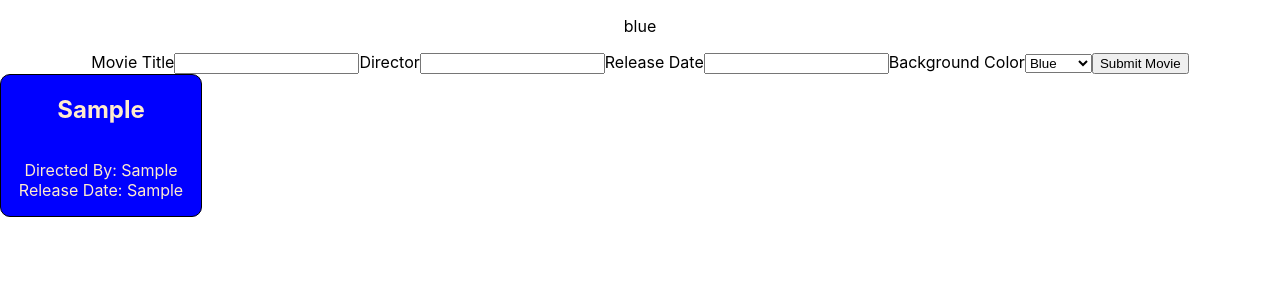
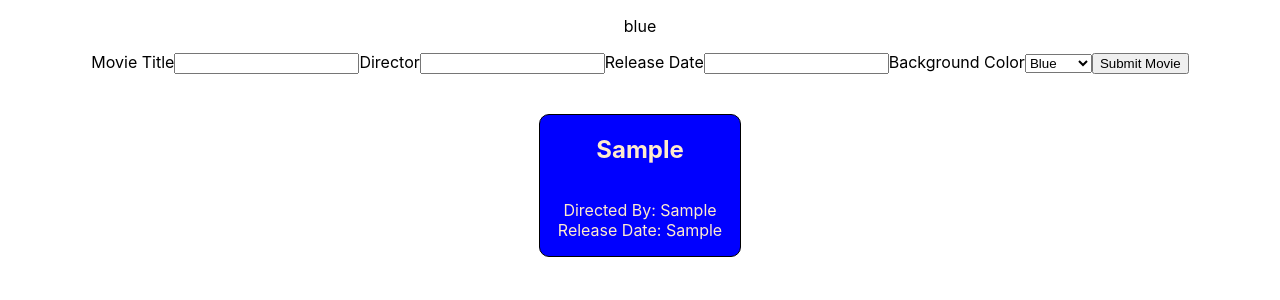
Before and after one commit to CadillacJack42/from-scratch-movie-list, a React (Create React App) app: page / in a window 1280 px wide. Both pictures are taken after typing "Sample", "Sample", "Sample" into the empty fields and a click on the button "Submit Movie". Shown: the top 300 px of the page. Built offline with nearby package versions, Linux system fonts and the light colour scheme.

Commit message:
style: stylized movie tiles to present in rows that wrap and have space-around each tile

```diff
--- a/src/App.css
+++ b/src/App.css
@@ -1,5 +1,11 @@
 .App {
   text-align: center;
+  /* display: flex;
+  flex-direction: row;
+  flex-wrap: wrap;
+  justify-content: space-around;
+  align-items: center; */
+
 }
 
 .App-logo {
@@ -46,4 +52,15 @@
   justify-content: center;
   align-items: center;
   color: blanchedalmond;
+  margin: 10px;
 }
+
+.movie-list {
+  display: flex;
+  flex-direction: row;
+  flex-wrap: wrap;
+  justify-content: space-around;
+  align-items: center;
+  margin: 20px auto;
+  padding: 10px;
+}
--- a/src/MovieList.js
+++ b/src/MovieList.js
@@ -2,7 +2,7 @@
 import Movie from './Movie';
 
 export default function MovieList({ allMovies }) {
-  return <div>
+  return <div className='movie-list'>
     {allMovies.map((movie, i) => {
       return (
         <Movie
```
